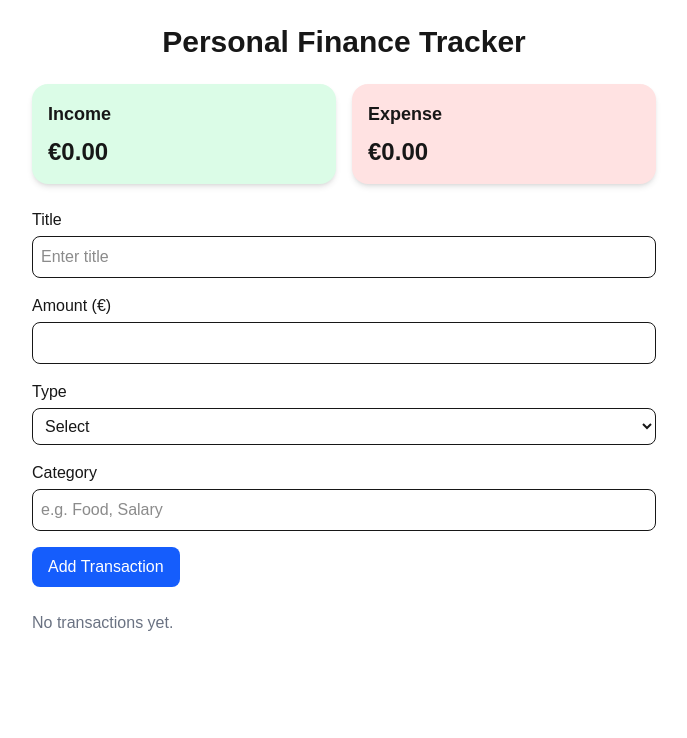
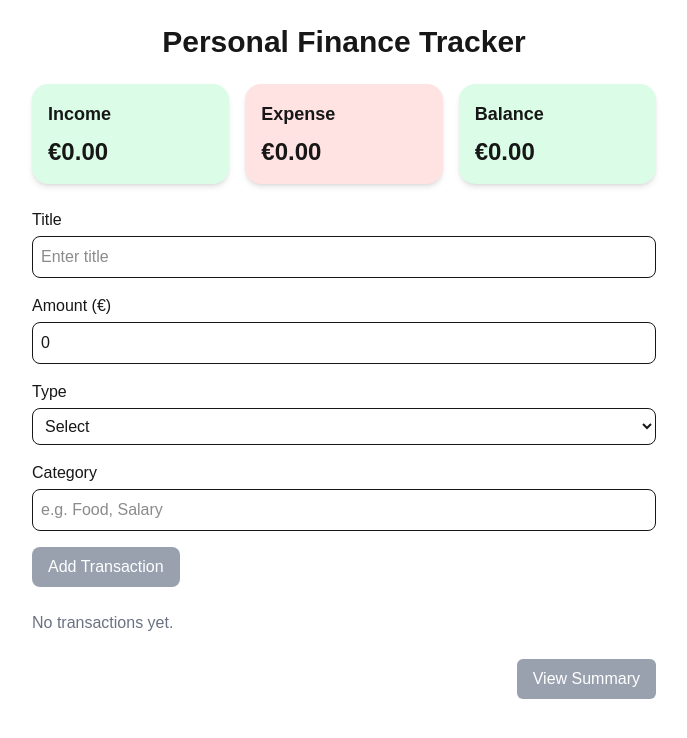
Before and after one commit to smahalakshmikumar/finance-tracker, a Next.js app: page / in a window 1280 px wide. Shown: the top 738 px of the page, without its empty margins (296-983 px from the left). Built offline with nearby package versions, Linux system fonts and the light colour scheme.

Commit message:
Add chart,redux,update validation,add summary page

```diff
--- a/package.json
+++ b/package.json
@@ -10,10 +10,13 @@
   },
   "dependencies": {
     "@hookform/resolvers": "^5.2.2",
+    "@reduxjs/toolkit": "^2.9.0",
     "next": "15.5.4",
     "react": "19.1.0",
     "react-dom": "19.1.0",
     "react-hook-form": "^7.64.0",
+    "react-redux": "^9.2.0",
+    "recharts": "^3.2.1",
     "uuid": "^13.0.0",
     "yup": "^1.7.1"
   },
--- a/src/components/TransactionForm.tsx
+++ b/src/components/TransactionForm.tsx
@@ -5,17 +5,29 @@ import { transactionSchema } from "../utils/validationSchema";
 import { Transaction, TransactionFormData } from "../types/transaction";
 
 interface TransactionFormProps {
-  addTransaction: (transaction: Transaction) => void;
+  addTransaction: (tx: Omit<Transaction, "id">) => void;
+  hasIncome: boolean;
 }
 
-export const TransactionForm = ({ addTransaction }: TransactionFormProps) => {
+export const TransactionForm = ({
+  addTransaction,
+  hasIncome,
+}: TransactionFormProps) => {
   const {
     register,
     handleSubmit,
     reset,
-    formState: { errors },
+    watch,
+    formState: { errors, isValid },
   } = useForm<TransactionFormData>({
     resolver: yupResolver(transactionSchema),
+    mode: "onChange", // <-- validate fields as user types
+    defaultValues: {
+      title: "",
+      amount: 0,
+      type: "" as any,
+      category: "",
+    },
   });
 
   const onSubmit = (data: TransactionFormData) => {
@@ -28,8 +40,11 @@ export const TransactionForm = ({ addTransaction }: TransactionFormProps) => {
     reset();
   };
 
+  const selectedType = watch("type"); // watch the selected type
+
   return (
     <form onSubmit={handleSubmit(onSubmit)} className="space-y-4 w-full">
+      {/* Title */}
       <div>
         <label className="block mb-1 font-medium">Title</label>
         <input
@@ -42,6 +57,7 @@ export const TransactionForm = ({ addTransaction }: TransactionFormProps) => {
         )}
       </div>
 
+      {/* Amount */}
       <div>
         <label className="block mb-1 font-medium">Amount (€)</label>
         <input
@@ -54,6 +70,7 @@ export const TransactionForm = ({ addTransaction }: TransactionFormProps) => {
         )}
       </div>
 
+      {/* Type */}
       <div>
         <label className="block mb-1 font-medium">Type</label>
         <select {...register("type")} className="border rounded-lg w-full p-2">
@@ -66,6 +83,7 @@ export const TransactionForm = ({ addTransaction }: TransactionFormProps) => {
         )}
       </div>
 
+      {/* Category */}
       <div>
         <label className="block mb-1 font-medium">Category</label>
         <input
@@ -78,9 +96,15 @@ export const TransactionForm = ({ addTransaction }: TransactionFormProps) => {
         )}
       </div>
 
+      {/* Submit button */}
       <button
         type="submit"
-        className="bg-blue-600 text-white px-4 py-2 rounded-lg hover:bg-blue-700"
+        disabled={!isValid || (selectedType === "expense" && !hasIncome)}
+        className={`px-4 py-2 rounded-lg text-white transition-all ${
+          !isValid || (selectedType === "expense" && !hasIncome)
+            ? "bg-gray-400 cursor-not-allowed"
+            : "bg-blue-600 hover:bg-blue-700"
+        }`}
       >
         Add Transaction
       </button>
--- a/src/components/TransactionList.tsx
+++ b/src/components/TransactionList.tsx
@@ -2,9 +2,13 @@ import { Transaction } from "@/types/transaction";
 
 interface TransactionListProps {
   transactions: Transaction[];
+  onDelete: (id: string) => void;
 }
 
-export const TransactionList = ({ transactions }: TransactionListProps) => {
+export const TransactionList = ({
+  transactions,
+  onDelete,
+}: TransactionListProps) => {
   if (transactions.length === 0)
     return <p className="text-gray-500">No transactions yet.</p>;
 
@@ -22,6 +26,12 @@ export const TransactionList = ({ transactions }: TransactionListProps) => {
           <p className="text-sm text-gray-600">
             {t.category} • {new Date(t.date).toLocaleDateString()}
           </p>
+          <button
+            onClick={() => onDelete(t.id)}
+            className="text-red-500 hover:text-red-600"
+          >
+            Delete
+          </button>
         </div>
       ))}
     </div>
--- a/src/pages/_app.tsx
+++ b/src/pages/_app.tsx
@@ -1,6 +1,12 @@
 import "@/styles/globals.css";
 import type { AppProps } from "next/app";
+import { Provider } from "react-redux";
+import { store } from "../../store";
 
 export default function App({ Component, pageProps }: AppProps) {
-  return <Component {...pageProps} />;
+  return (
+    <Provider store={store}>
+      <Component {...pageProps} />
+    </Provider>
+  );
 }
--- a/src/pages/index.tsx
+++ b/src/pages/index.tsx
@@ -1,16 +1,43 @@
 "use client";
 
-import { useState, useMemo } from "react";
+import { useMemo } from "react";
 import { SummaryCard } from "../components/SummaryCard";
 import { TransactionForm } from "../components/TransactionForm";
 import { TransactionList } from "../components/TransactionList";
+import { useRouter } from "next/router";
+import { useSelector, useDispatch } from "react-redux";
+import { RootState, AppDispatch } from "../../store";
+import { addTransaction, removeTransaction } from "../../store/transactionsSlice";
 import { Transaction } from "@/types/transaction";
+import { v4 as uuidv4 } from "uuid";
 
 export default function Home() {
-  const [transactions, setTransactions] = useState<Transaction[]>([]);
+  const router = useRouter();
+  const dispatch = useDispatch<AppDispatch>();
 
-  const addTransaction = (newTx: Transaction) => {
-    setTransactions((prev) => [...prev, newTx]);
+  // Use Redux state instead of local state
+  const transactions = useSelector(
+    (state: RootState) => state.transactions.items
+  );
+
+  const handleViewSummary = () => {
+    if (transactions.length === 0) {
+      alert("No transactions yet to show in summary.");
+      return;
+    }
+    router.push("/summary");
+  };
+
+  const handleAddTransaction = (newTx: Omit<Transaction, "id">) => {
+    if (transactions.length === 0 && newTx.type !== "income") {
+      alert("Please add your income first.");
+      return;
+    }
+    dispatch(addTransaction({ id: uuidv4(), ...newTx }));
+  };
+
+  const handleRemoveTransaction = (id: string) => {
+    dispatch(removeTransaction(id));
   };
 
   const totalIncome = useMemo(
@@ -29,19 +56,41 @@ export default function Home() {
     [transactions]
   );
 
+  const totalBalance = useMemo(() => totalIncome - totalExpense, [totalIncome, totalExpense]);
+  const hasSummary = transactions.some((t) => t.type === "expense" || t.type === "income");
+  const hasIncome = transactions.some((t) => t.type === "income");
+
+
   return (
     <main className="max-w-2xl mx-auto p-6 space-y-6">
       <h1 className="text-3xl font-bold text-center">
         Personal Finance Tracker
       </h1>
 
-      <div className="grid grid-cols-2 gap-4">
+      <div className="grid grid-cols-3 gap-4">
         <SummaryCard title="Income" amount={totalIncome} type="income" />
         <SummaryCard title="Expense" amount={totalExpense} type="expense" />
+        <SummaryCard title="Balance" amount={totalBalance} type={totalBalance >= 0 ? "income" : "expense"} />
       </div>
 
-      <TransactionForm addTransaction={addTransaction} />
-      <TransactionList transactions={transactions} />
+      <TransactionForm addTransaction={handleAddTransaction}hasIncome={hasIncome} />
+      <TransactionList
+        transactions={transactions}
+        onDelete={handleRemoveTransaction}
+      />
+
+      <div className="mt-6 flex justify-end">
+        <button
+          onClick={handleViewSummary}
+          disabled={!hasSummary}
+          className={`px-4 py-2 rounded-md text-white transition-all ${
+            !hasSummary
+              ? "bg-gray-400 cursor-not-allowed"
+              : "bg-blue-600 hover:bg-blue-700"
+          }`}        >
+          View Summary
+        </button>
+      </div>
     </main>
   );
 }
--- /dev/null
+++ b/src/pages/summary.tsx
@@ -0,0 +1,50 @@
+import { useSelector } from "react-redux";
+import { PieChart, Pie, Cell, Tooltip, Legend } from "recharts";
+import { RootState } from "../../store";
+
+const generateColors = (num: number) => {
+  const colors = [];
+  for (let i = 0; i < num; i++) {
+    const hue = (i * 360) / num; // spread around the color wheel
+    colors.push(`hsl(${hue}, 70%, 50%)`);
+  }
+  return colors;
+};
+
+export default function SummaryPage() {
+  const transactions = useSelector(
+    (state: RootState) => state.transactions.items
+  );
+
+  const data = Object.values(
+    transactions.reduce((acc, t) => {
+      acc[t.category] = acc[t.category] || { name: t.category, value: 0 };
+      acc[t.category].value += t.amount;
+      return acc;
+    }, {} as Record<string, { name: string; value: number }>)
+  );
+
+  const COLORS = generateColors(data.length);
+
+  return (
+    <div className="p-8">
+      <h1 className="text-2xl font-bold mb-4">Expense Breakdown</h1>
+      <PieChart width={400} height={400}>
+        <Pie
+          data={data}
+          dataKey="value"
+          nameKey="name"
+          cx="50%"
+          cy="50%"
+          outerRadius={150}
+        >
+          {data.map((_, i) => (
+            <Cell key={i} fill={COLORS[i % COLORS.length]} />
+          ))}
+        </Pie>
+        <Tooltip />
+        <Legend />
+      </PieChart>
+    </div>
+  );
+}
--- /dev/null
+++ b/store/index.ts
@@ -0,0 +1,11 @@
+import { configureStore } from "@reduxjs/toolkit";
+import transactionsReducer from "./transactionsSlice";
+
+export const store = configureStore({
+  reducer: {
+    transactions: transactionsReducer,
+  },
+});
+
+export type RootState = ReturnType<typeof store.getState>;
+export type AppDispatch = typeof store.dispatch;
--- /dev/null
+++ b/store/transactionsSlice.ts
@@ -0,0 +1,26 @@
+import { Transaction } from "@/types/transaction";
+import { createSlice, PayloadAction } from "@reduxjs/toolkit";
+
+interface TransactionsState {
+  items: Transaction[];
+}
+
+const initialState: TransactionsState = {
+  items: [],
+};
+
+const transactionsSlice = createSlice({
+  name: "transactions",
+  initialState,
+  reducers: {
+    addTransaction: (state, action: PayloadAction<Transaction>) => {
+      state.items.push(action.payload);
+    },
+    removeTransaction: (state, action: PayloadAction<string>) => {
+      state.items = state.items.filter((t) => t.id !== action.payload);
+    },
+  },
+});
+
+export const { addTransaction, removeTransaction } = transactionsSlice.actions;
+export default transactionsSlice.reducer;
```
Also changed, not shown: 1 other file (tests, documents, lock files or other folders).
